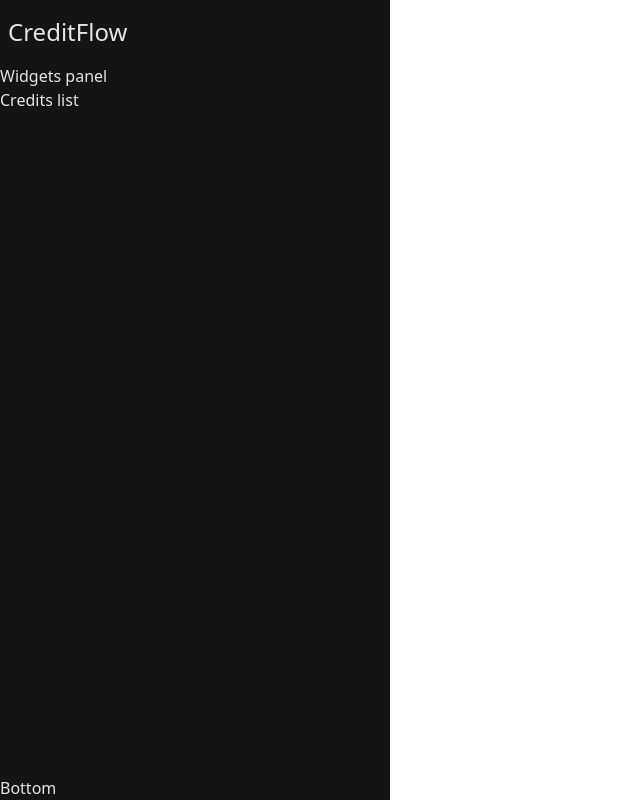
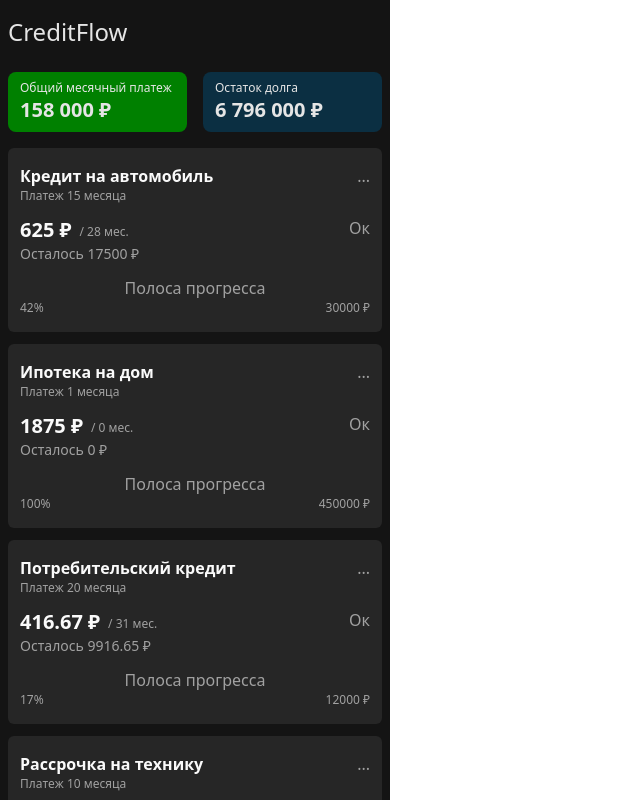
Before and after one commit to gridin52/CreditFlow, a Vue app: page / in a window 1280 px wide. Shown: the top 800 px of the page, without its empty margins (0-640 px from the left). Built offline with nearby package versions, Linux system fonts and the light colour scheme.

Commit message:
Виджеты списка кредитов добавлены на главную страницу. Верстка не окончена в этом коммите

```diff
--- a/src/views/HomePageView.vue
+++ b/src/views/HomePageView.vue
@@ -1,20 +1,33 @@
 <script setup>
+  import CreditsWidgets from '@/components/CreditsWidgets.vue';
+  import CreditItem from '@/components/CreditItem.vue';
+  import { useCreditsStore } from '@/stores/credits';
+
+  const creditsStore = useCreditsStore()
 
 </script>
 
 <template>
-  <div class="h-full flex flex-col justify-between">
+  <div class="h-full flex flex-col justify-between p-2">
     <!-- Widgets -->
-    <div class="flex flex-row justify-between">
-      Widgets panel
+    <div class="grid grid-cols-2 gap-4 justify-between">
+      <CreditsWidgets
+        header="Общий месячный платеж"
+        creditValue="158 000"
+        bg="bg-[hsl(120_100%_25%)]"
+      />
+      <CreditsWidgets
+        header="Остаток долга"
+        creditValue="6 796 000"
+      />
     </div>
     <!-- Credits list -->
-    <div class="flex-1">
-      Credits list
+    <div class="overflow-x-auto h-full mt-4">
+      <div v-for="credit in creditsStore.credits">
+        <CreditItem
+          :credit-data="credit"
+        />
+      </div>
     </div>
-    <!-- Bottom menu -->
-     <div>
-      Bottom <menu></menu>
-     </div>
   </div>
 </template>
```
